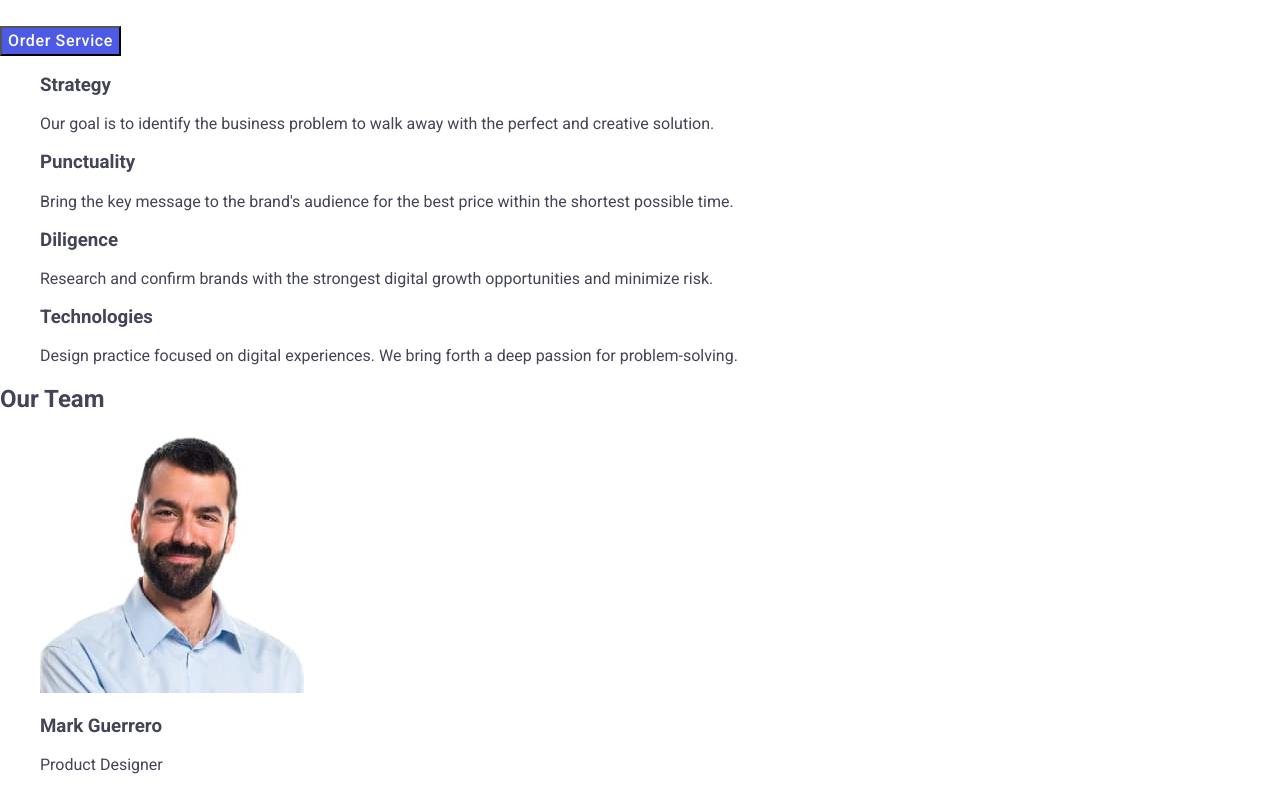
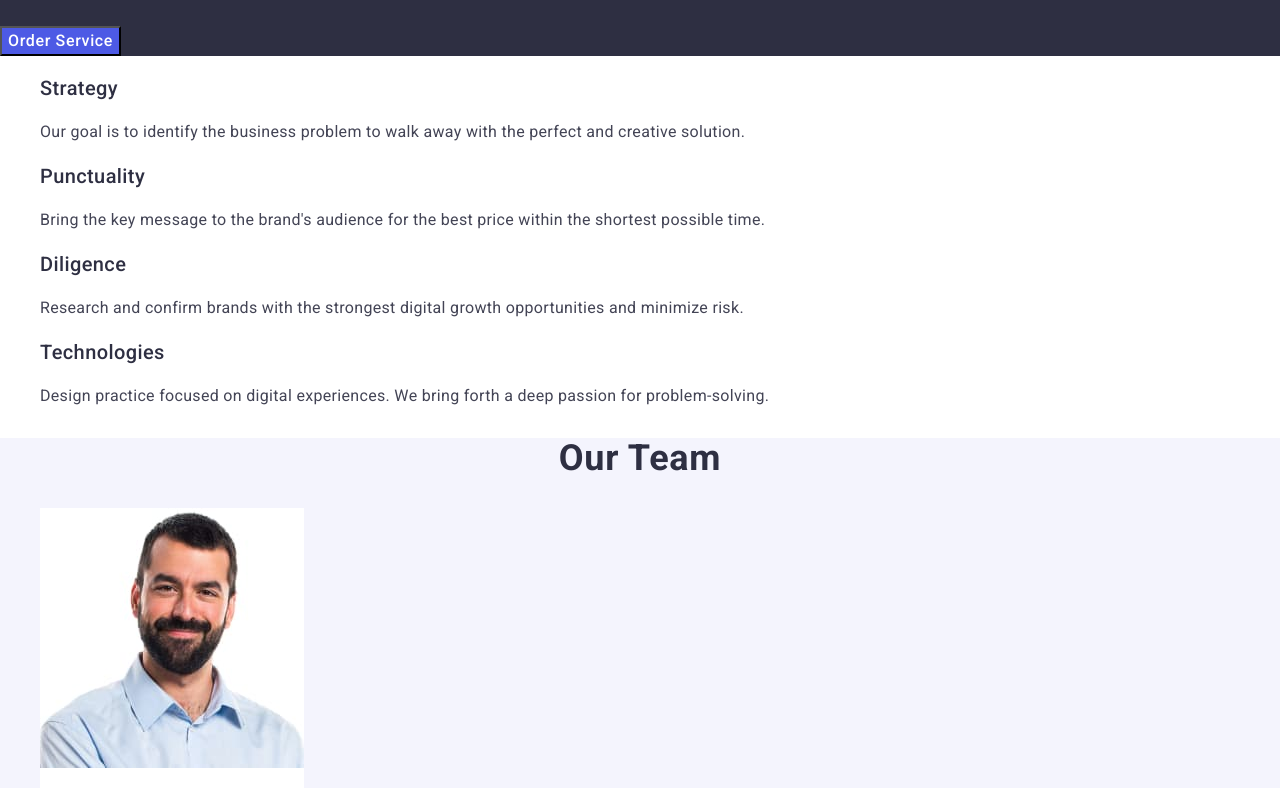
Before and after one commit to lilfortunaa/lilfortunaa-goit-murkup-hw-02, a plain HTML site: page index.html in a window 1280 px wide. Shown: the part 300-1088 px from the top of the page. Drawn offline with nearby package versions, Linux system fonts and the light colour scheme.

Commit message:
thml+css

```diff
--- a/css/style.css
+++ b/css/style.css
@@ -1,5 +1,5 @@
 body {
-  font-family: 'Roboto', serif;
+  font-family: 'Roboto', sans-serif;
   color: #434455;
   background-color: #fff;
 }
@@ -73,13 +73,18 @@
   color: #404bbf;
 }
 
+.order {
+  background-color: #2e2f42;
+}
 .order-button {
+  font-family: 'Roboto', sans-serif;
   font-weight: 500;
   font-size: 16px;
   line-height: 1.5;
   letter-spacing: 0.04em;
   color: #fff;
   background-color: #4d5ae5;
+  cursor: pointer;
 }
 
 .order-button:hover,
@@ -90,9 +95,64 @@
 .order-text {
   font-weight: 700;
   font-size: 56px;
-  line-height: 1.07143;
+  line-height: 1.07;
   letter-spacing: 0.02em;
   text-align: center;
   color: #fff;
   background-color: #2e2f42;
 }
+.item-title {
+  font-family: 'Roboto', sans-serif;
+  font-weight: 500;
+  font-size: 20px;
+  line-height: 1.2;
+  letter-spacing: 0.02em;
+  color: #2e2f42;
+}
+
+.item-text {
+  font-family: 'Roboto', sans-serif;
+  font-weight: 400;
+  font-size: 16px;
+  line-height: 1.5;
+  letter-spacing: 0.02em;
+  color: #434455;
+}
+.team {
+  background-color: #f4f4fd;
+}
+
+.team-title {
+  font-family: 'Roboto', sans-serif;
+  font-weight: 700;
+  font-size: 36px;
+  line-height: 1.11111;
+  letter-spacing: 0.02em;
+  text-align: center;
+  color: #2e2f42;
+}
+.team-section {
+  border-radius: 0 0 4px 4px;
+  padding: 0px 0px 32px 0px;
+  width: 264px;
+  height: 380px;
+  background: #fff;
+}
+.team-developer {
+  font-family: 'Roboto', sans-serif;
+  font-weight: 500;
+  font-size: 20px;
+  line-height: 1.2;
+  letter-spacing: 0.02em;
+  text-align: center;
+  color: #2e2f42;
+}
+.team-text {
+  font-family: 'Roboto', sans-serif;
+  font-weight: 400;
+  font-size: 16px;
+  line-height: 1.5;
+  letter-spacing: 0.02em;
+  text-align: center;
+  color: #434455;
+}
--- a/index.html
+++ b/index.html
@@ -59,30 +59,30 @@
       <section>
         <h2 hidden>Benefits title</h2>
         <ul>
-          <li>
-            <h3>Strategy</h3>
-            <p>
+          <li class="item-list">
+            <h3 class="item-title">Strategy</h3>
+            <p class="item-text">
               Our goal is to identify the business problem to walk away with the
               perfect and creative solution.
             </p>
           </li>
-          <li>
-            <h3>Punctuality</h3>
-            <p>
+          <li class="item-list">
+            <h3 class="item-title">Punctuality</h3>
+            <p class="item-text">
               Bring the key message to the brand's audience for the best price
               within the shortest possible time.
             </p>
           </li>
-          <li>
-            <h3>Diligence</h3>
-            <p>
+          <li class="item-list">
+            <h3 class="item-title">Diligence</h3>
+            <p class="item-text">
               Research and confirm brands with the strongest digital growth
               opportunities and minimize risk.
             </p>
           </li>
-          <li>
-            <h3>Technologies</h3>
-            <p>
+          <li class="item-list">
+            <h3 class="item-title">Technologies</h3>
+            <p class="item-text">
               Design practice focused on digital experiences. We bring forth a
               deep passion for problem-solving.
             </p>
@@ -90,48 +90,48 @@
         </ul>
       </section>
 
-      <section>
-        <h2>Our Team</h2>
+      <section class="team">
+        <h2 class="team-title">Our Team</h2>
         <ul>
-          <li>
+          <li class="team-section">
             <img
               src="./images/markguerrero.jpg"
               alt="MarkGuerrero"
               width="264"
               height="260"
             />
-            <h3>Mark Guerrero</h3>
-            <p>Product Designer</p>
+            <h3 class="team-developer">Mark Guerrero</h3>
+            <p class="team-text">Product Designer</p>
           </li>
-          <li>
+          <li class="team-section">
             <img
               src="./images/tomford.jpg"
               alt="TomFord"
               width="264"
               height="260"
             />
-            <h3>Tom Ford</h3>
-            <p>Frontend Developer</p>
+            <h3 class="team-developer">Tom Ford</h3>
+            <p class="team-text">Frontend Developer</p>
           </li>
-          <li>
+          <li class="team-section">
             <img
               src="./images/camilagarcia.jpg"
               alt="CamilaGarcia"
               width="264"
               height="260"
             />
-            <h3>Camila Garcia</h3>
-            <p>Marketing</p>
+            <h3 class="team-developer">Camila Garcia</h3>
+            <p class="team-text">Marketing</p>
           </li>
-          <li>
+          <li class="team-section">
             <img
               src="./images/danielwilson.jpg"
               alt="DanielWilson"
               width="264"
               height="260"
             />
-            <h3>Daniel Wilson</h3>
-            <p>UI Designer</p>
+            <h3 class="team-developer">Daniel Wilson</h3>
+            <p class="team-text">UI Designer</p>
           </li>
         </ul>
       </section>
```
